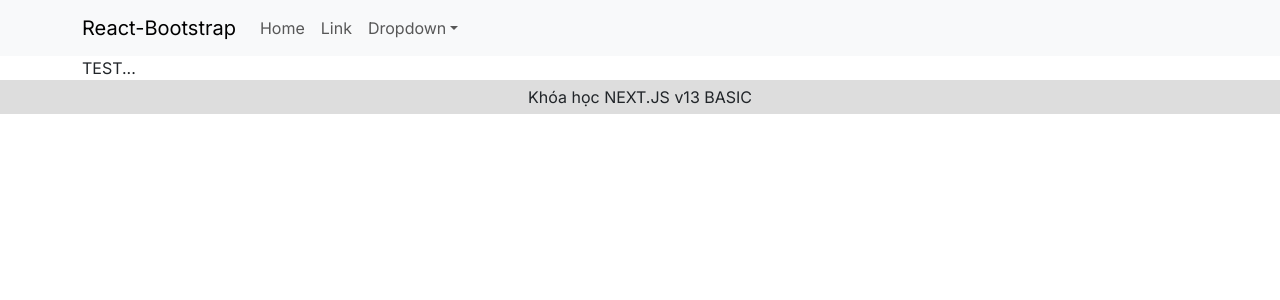
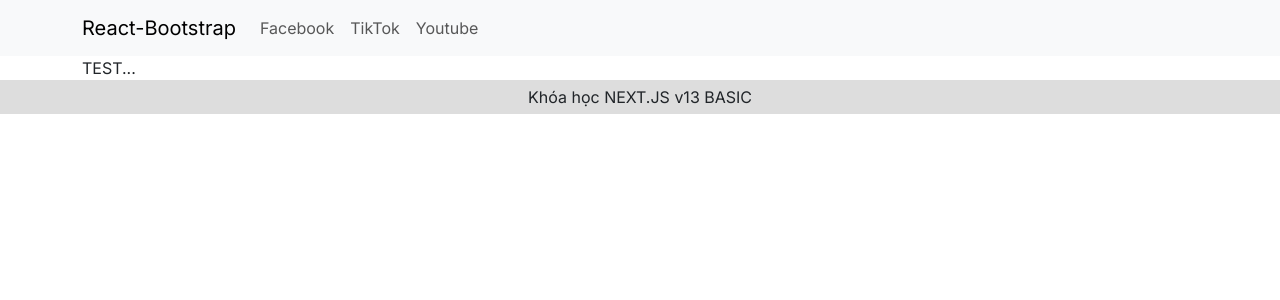
Before and after one commit to VuTam912/Next13-typescript-basic, a Next.js app: page /admin/hoidanit in a window 1280 px wide. Shown: the top 300 px of the page. Built offline with nearby package versions, Linux system fonts and the light colour scheme.

Commit message:
Fetching data with NEXT.js

```diff
--- a/src/components/app.header.tsx
+++ b/src/components/app.header.tsx
@@ -1,36 +1,34 @@
-'use client'
+'use client';
 
 import Container from 'react-bootstrap/Container';
 import Nav from 'react-bootstrap/Nav';
 import Navbar from 'react-bootstrap/Navbar';
-import NavDropdown from 'react-bootstrap/NavDropdown';
+import Link from 'next/link';
 
 const AppHeader = () => {
 	return (
-        <Navbar  expand="lg" className="bg-body-tertiary">
+		<Navbar expand='lg' className='bg-body-tertiary'>
 			<Container>
-          <Navbar.Brand href="#home">React-Bootstrap</Navbar.Brand>
-          <Navbar.Toggle aria-controls="basic-navbar-nav" />
-          <Navbar.Collapse id="basic-navbar-nav">
-            <Nav className="me-auto">
-              <Nav.Link href="#home">Home</Nav.Link>
-              <Nav.Link href="#link">Link</Nav.Link>
-              <NavDropdown title="Dropdown" id="basic-nav-dropdown">
-                <NavDropdown.Item href="#action/3.1">Action</NavDropdown.Item>
-                <NavDropdown.Item href="#action/3.2">
-                  Another action
-                </NavDropdown.Item>
-                <NavDropdown.Item href="#action/3.3">Something</NavDropdown.Item>
-                <NavDropdown.Divider />
-                <NavDropdown.Item href="#action/3.4">
-                  Separated link
-                </NavDropdown.Item>
-              </NavDropdown>
+				<Link href={'/'} className='navbar-brand'>
+					React-Bootstrap
+				</Link>
+				<Navbar.Toggle aria-controls='basic-navbar-nav' />
+				<Navbar.Collapse id='basic-navbar-nav'>
+					<Nav className='me-auto'>
+						<Link href={'/facebook'} className='nav-link'>
+							Facebook
+						</Link>
+						<Link href={'/tiktok'} className='nav-link'>
+							TikTok
+						</Link>
+						<Link href={'/youtube'} className='nav-link'>
+							Youtube
+						</Link>
 					</Nav>
 				</Navbar.Collapse>
 			</Container>
 		</Navbar>
-    )
-}
+	);
+};
 
 export default AppHeader;
```
Also changed, not shown: src/app/page.tsx (+21 -12 lines), 1 other file (tests, documents, lock files or other folders). Lines whose indentation alone changed are shown as unchanged.
